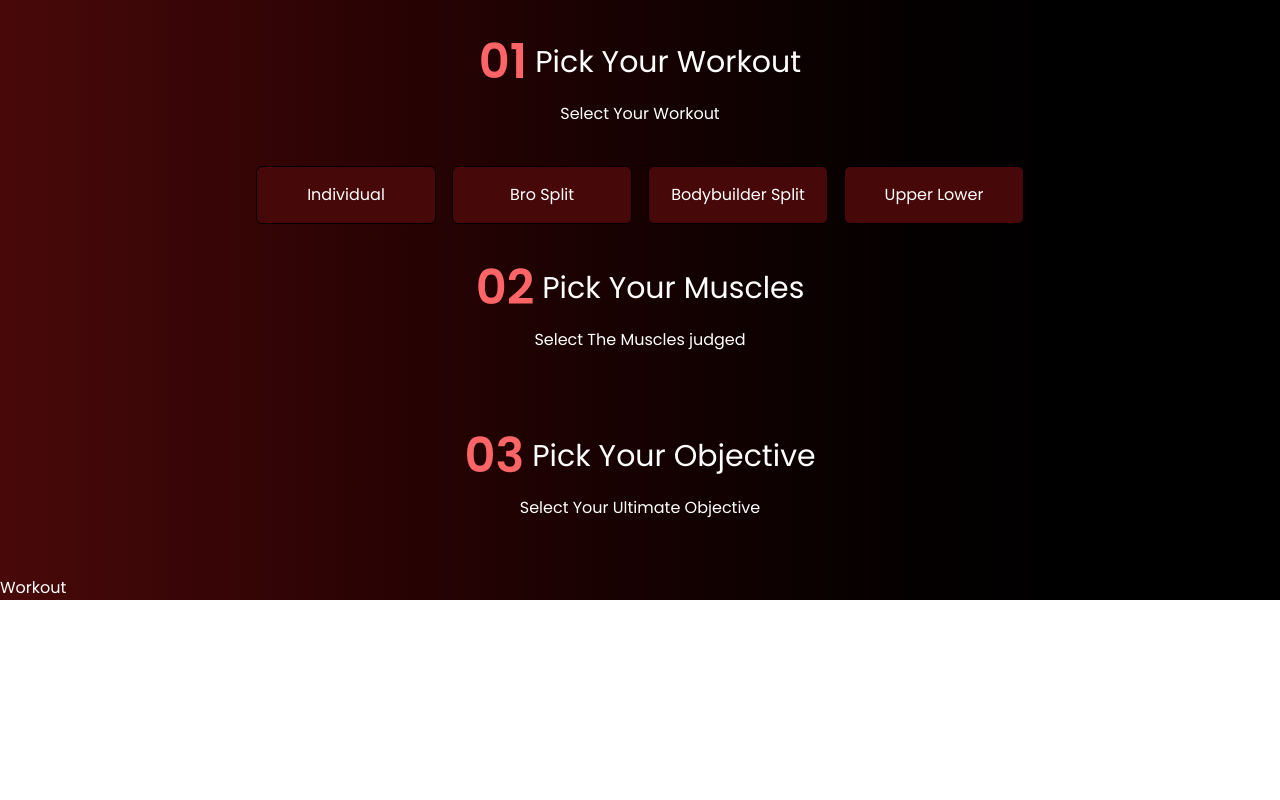
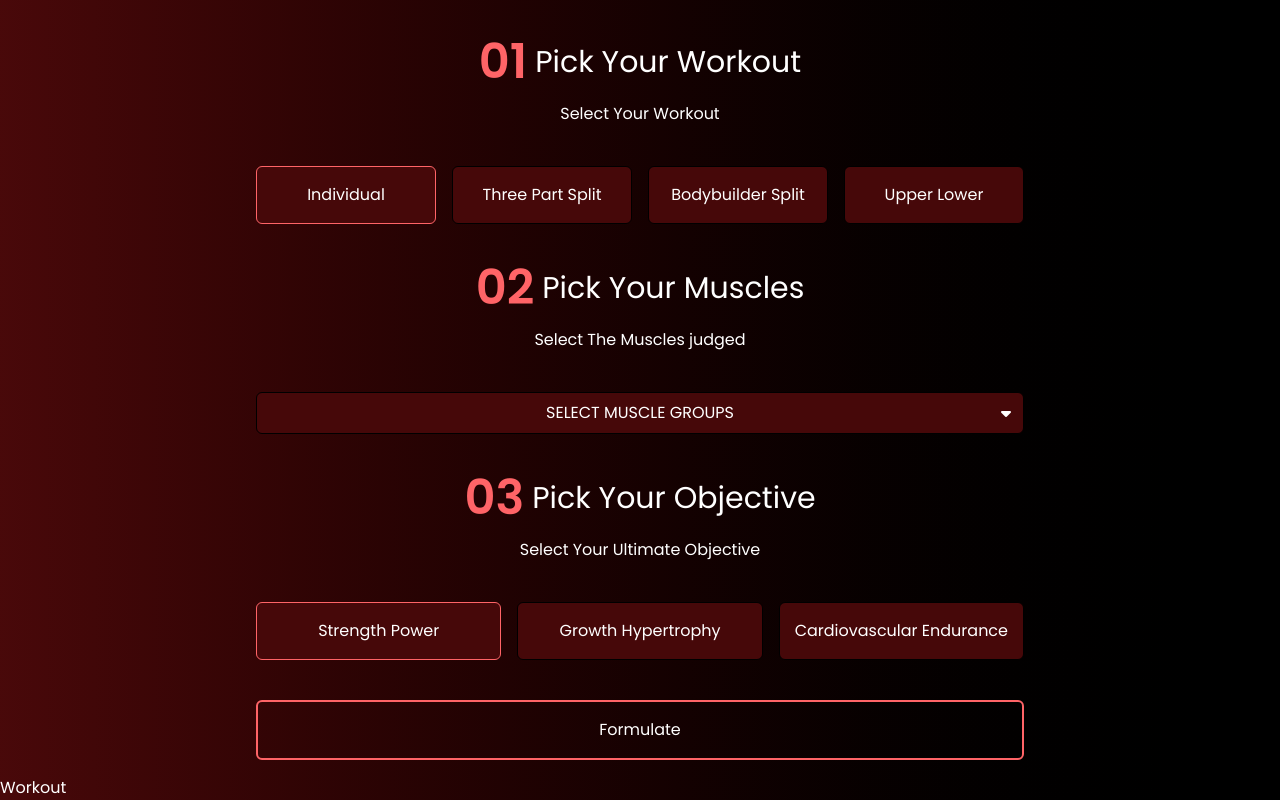
Before and after one commit to alghiffari10/RepForce, a React (Vite) app: page / in a window 1280 px wide. Shown: the part 1038-1838 px from the top of the page. Before the commit the page ends 1638 px from the top, so only its background shows below. Built offline with nearby package versions, Linux system fonts and the light colour scheme.

Commit message:
style (generator): finishing generator design

```diff
--- /dev/null
+++ b/src/Utils/function.js
@@ -0,0 +1,3 @@
+export function generateWorkout() {
+
+}
--- a/src/Utils/repforce.js
+++ b/src/Utils/repforce.js
@@ -20,7 +20,7 @@ export const SCHEMES = {
 
 export const WORKOUTS = {
   individual: ['biceps', 'triceps', 'chest', 'back', 'shoulders', 'quads', 'hamstrings', 'glutes', 'calves', 'abs'],
-  bro_split: {
+  three_part_split: {
     push: ['triceps', 'chest', 'shoulders'],
     pull: ['back', 'shoulders', 'biceps'],
     legs: ['glutes', 'calves', 'hamstrings', 'quads']
--- /dev/null
+++ b/src/components/Button.jsx
@@ -0,0 +1,13 @@
+import React from "react";
+
+
+export default function Button(props) {
+  const { name, func } = props
+
+  return (
+    <button onClick={func} className="group relative overflow-hidden px-8 py-4 rounded-md border-2 border-red-400 text-white transition-all duration-300">
+      <span className="absolute inset-0 bg-red-400 translate-y-[100%] group-hover:translate-y-0 transition-transform duration-300 ease-in-out z-0" />
+      <p className="relative z-10 group-hover:text-white transition-colors duration-300">{name}</p>
+    </button>
+  )
+}
--- a/src/components/Generator.jsx
+++ b/src/components/Generator.jsx
@@ -1,9 +1,12 @@
-import React from "react";
+import React, { useState } from "react";
 import SectionWrapper from "./SectionWrapper";
 import { SCHEMES, WORKOUTS } from "../Utils/repforce";
+import Button from "./Button";
+
 
 function Header(props) {
   const { index, title, description } = props
+
   return (
     <div className="flex flex-col gap-4">
       <div className="flex items-center justify-center gap-2">
@@ -12,33 +15,99 @@ function Header(props) {
       </div>
       <p className="text-sm sm:text-base mx-auto">{description}</p>
     </div>
-
   )
 }
 
 export default function Generator() {
+  const [showModal, setShowModal] = useState(false)
+  const [workoutType, setWorkoutType] = useState('individual')
+  const [muscle, setMuscle] = useState([])
+  const [goal, setGoal] = useState('strength_power')
+
+  function toggleButton() {
+    setShowModal(!showModal)
+  }
+
+  function updateMuscles(muscleGroup) {
+
+    if (muscle.includes(muscleGroup)) {
+      setMuscle(muscle.filter(val => val !== muscleGroup))
+      return
+    }
+
+    if (muscle.length > 2) {
+      return
+    }
+
+    if (workoutType !== 'individual') {
+      setMuscle([muscleGroup])
+      setShowModal(false)
+      return
+    }
+
+    setMuscle([...muscle, muscleGroup])
+    if (muscle.length === 2) {
+      setShowModal(false)
+    }
+
+  }
+
+
   return (
     <SectionWrapper header={'Generate Your Workout'} title={['it\'s', 'Huge', 'O\'Clock']}>
       <Header index={'01'} title={'Pick Your Workout'} description={'Select Your Workout'} />
-      <div className="grid grid-cols-2 sm:grid-cols-4 gap-4">
-        {Object.keys(WORKOUTS).map((index, typeIndex) => {
+      <div className="grid grid-cols-2  sm:grid-cols-4 gap-4">
+        {Object.keys(WORKOUTS).map((type, typeIndex) => {
           return (
-            <button key={typeIndex} className="bg-red-950 border border-black py-4 duration-100 hover:border-red-400 rounded-md">
-              <p className="capitalize">{index.replaceAll("_", " ")}</p>
+            <button onClick={() => {
+              setMuscle([])
+              setWorkoutType(type)
+            }} key={typeIndex} className={"bg-red-950 border  py-4 duration-75 hover:border-red-600 rounded-md " + (type === workoutType ? "border-red-400" : "border-black")}>
+              <p className="capitalize">{type.replaceAll("_", " ")}</p>
             </button>
           )
         })}
       </div>
       <Header index={'02'} title={'Pick Your Muscles'} description={'Select The Muscles judged'} />
-      <div className="">
+      <div className="flex flex-col bg-red-950 border border-black  duration-75 hover:border-red-400 rounded-md">
+        <button onClick={toggleButton} className="relative flex items-center p-2 justify-center">
+          <p className="uppercase">{muscle.length === 0 ? "Select muscle groups" : muscle.join(" ")}</p>
+          <i className="fa-solid fa-caret-down absolute right-3 top-1/2 -translate-y-1/2"></i>
+        </button>
+        {showModal && (
+          <div className='flex flex-col px-3 pb-3'>
+            {(workoutType === 'individual' ? WORKOUTS[workoutType] : Object.keys(WORKOUTS[workoutType])).map((muscleGroup, muscleGroupIndex) => {
+              return (
+                <button onClick={() => {
+                  updateMuscles(muscleGroup)
 
-      </div>
-
-      <Header index={'03'} title={'Pick Your Objective'} description={'Select Your Ultimate Objective'} />
-      <div className="">
+                }} className={"hover:text-red-200 duration-100 " + (muscle.includes(muscleGroup) ? 'text-red-400' : 'text-white')} key={muscleGroupIndex}>
+                  <p className="uppercase">{muscleGroup}</p>
+                </button>
+              )
+            })}
+          </div>
+        )}
       </div>
 
 
+      <Header index={'03'} title={'Pick Your Objective'} description={'Select Your Ultimate Objective'} />
+      <div className="grid grid-cols-3 gap-4">
+        {Object.keys(SCHEMES).map((scheme, typeScheme) => {
+          return (
+            <button onClick={() => {
+              setGoal(scheme)
+            }} key={typeScheme} className={"bg-red-950 border  py-4 duration-75 hover:border-red-600 rounded-md " + (scheme === goal ? 'border-red-400' : ' border-black')}>
+              <p className="capitalize">{scheme.replaceAll("_", " ")}</p>
+            </button>
+          )
+        })}
+      </div>
+
+
+      <Button func={() => {
+      }} name={"Formulate"}></Button>
     </SectionWrapper>
+
   )
 }
--- a/src/components/Hero.jsx
+++ b/src/components/Hero.jsx
@@ -1,5 +1,5 @@
 import React from "react";
-
+import Button from "./Button";
 
 /**
  * @components
@@ -19,10 +19,9 @@ export default function Hero() {
         <span className="text-red-400 font-medium"> personalized training plans.</span> Unlock your full potential, stay focused, and build the body you’ve always wanted.
         Because progress isn’t given it’s <span className="text-red-400 font-medium">earned.</span>
       </p>
-      <button className="group relative overflow-hidden px-8 py-4 rounded-md border-2 border-red-400 text-white transition-all duration-300">
-        <span className="absolute inset-0 bg-red-400 translate-y-[100%] group-hover:translate-y-0 transition-transform duration-300 ease-in-out z-0" />
-        <p className="relative z-10 group-hover:text-white transition-colors duration-300">Accept & Begin</p>
-      </button>
+      <Button func={() => {
+        window.location.href = "#generate"
+      }} name={"Accept & Begin"}></Button>
     </div>
   )
 
```
Also changed, not shown: 1 other file (tests, documents, lock files or other folders).
